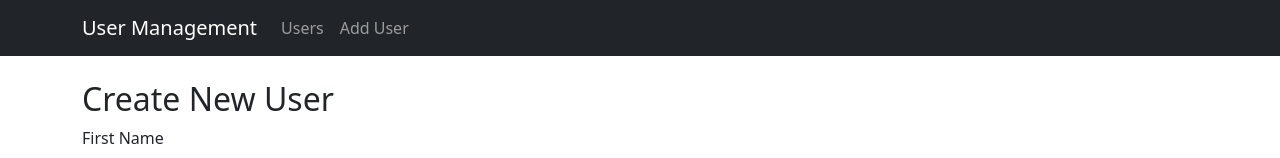
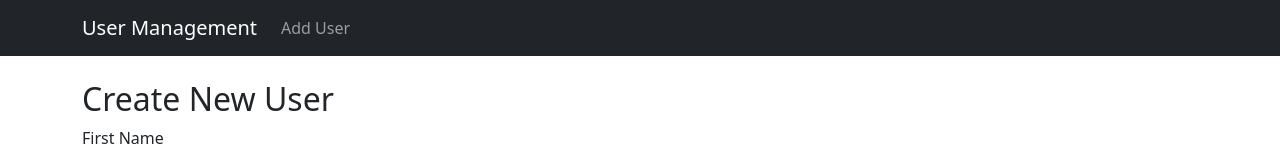
Before and after one commit to akash007123/crud-practice-frontend, a React (Vite) app: page /users/new in a window 1280 px wide. Shown: the top 158 px of the page. Built offline with nearby package versions, Linux system fonts and the light colour scheme.

Commit message:
add url and remove extra navigation

```diff
--- a/src/App.tsx
+++ b/src/App.tsx
@@ -13,7 +13,6 @@ const App: React.FC = () => {
         <Container>
           <Navbar.Brand href="/">User Management</Navbar.Brand>
           <Nav className="me-auto">
-            <Nav.Link href="/">Users</Nav.Link>
             <Nav.Link href="/users/new">Add User</Nav.Link>
           </Nav>
         </Container>
--- a/src/services/api.ts
+++ b/src/services/api.ts
@@ -1,7 +1,7 @@
 import axios from 'axios';
 import { User, UserFormData } from '../types/User';
 
-const API_BASE_URL = 'http://localhost:8000/api';
+const API_BASE_URL = 'https://learnnode-profilics.onrender.com/api';
 
 export const api = {
   getUsers: async (): Promise<User[]> => {
```
